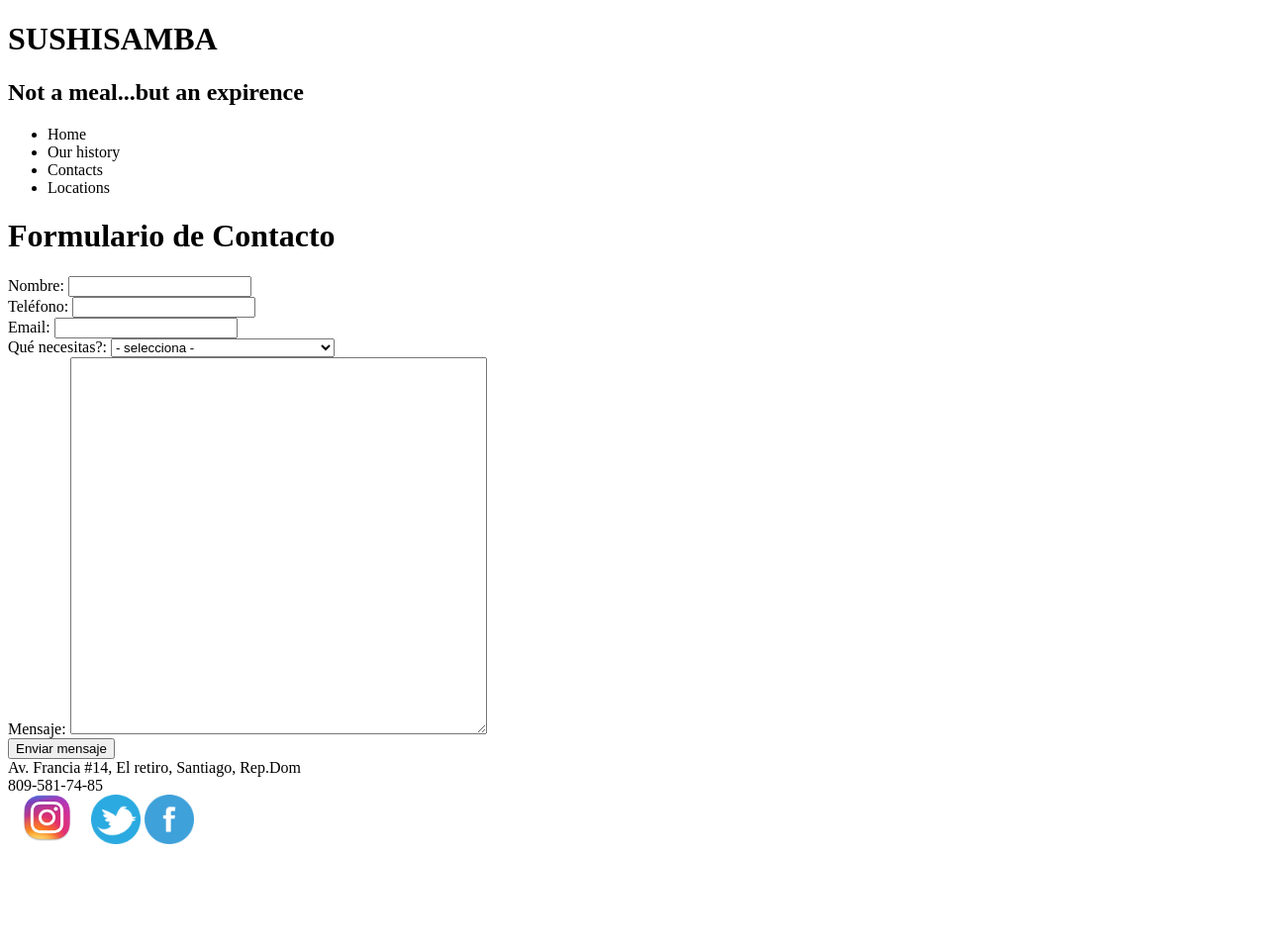
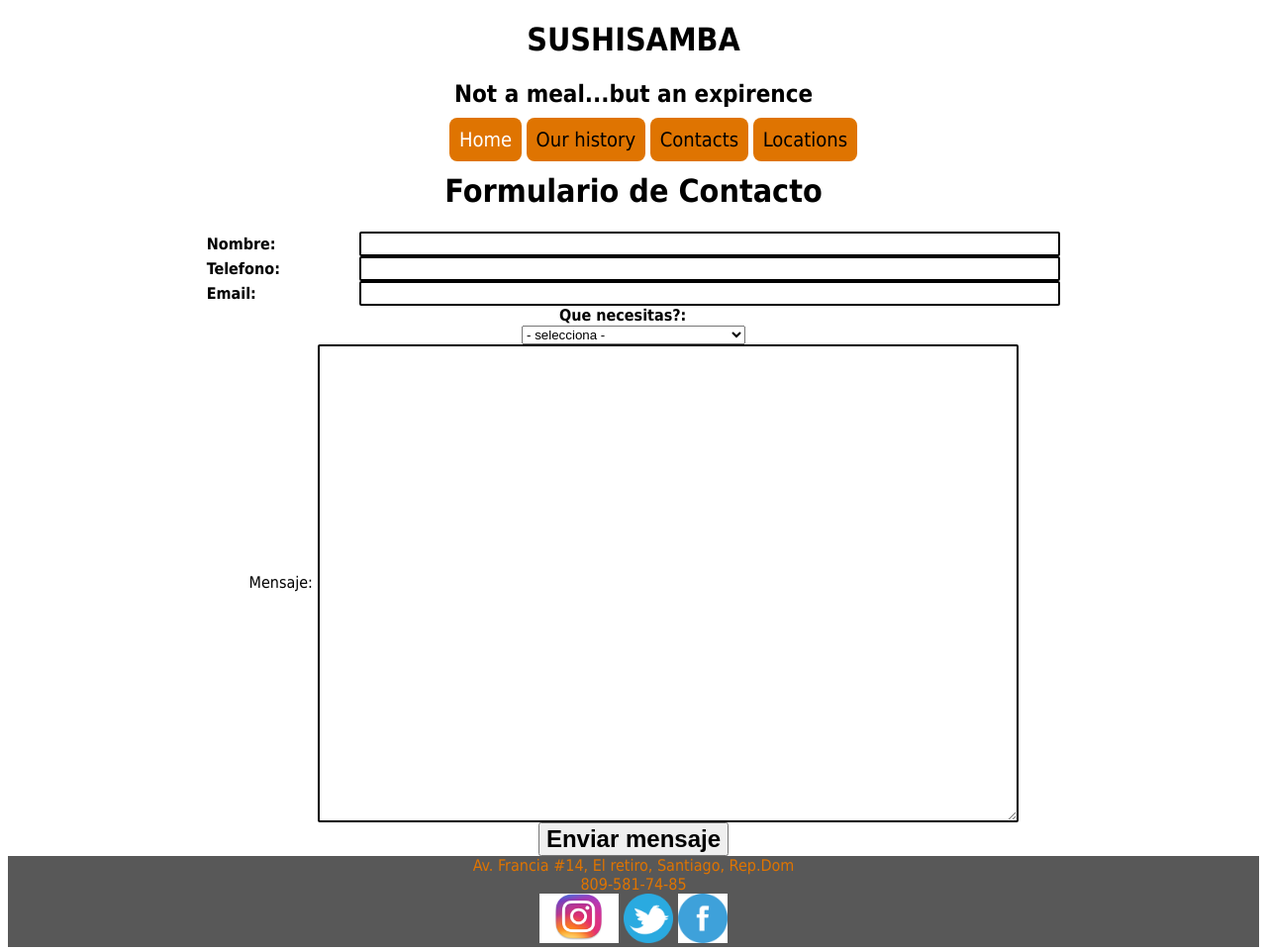
Before and after one commit to rrodriguezs/segundo, a website: page public_html/formulario.html in a window 1280 px wide. Shown: the whole page at 99% size. Before the commit the page ends 865 px from the top, so only its background shows below. Drawn offline with Linux system fonts and the light colour scheme.

Commit message:
Definiendo mis estilos

```diff
--- /dev/null
+++ b/nbproject/customs.json
@@ -0,0 +1,6 @@
+{
+    "elements": {
+        "lable": {}
+    },
+    "attributes": {}
+}
--- /dev/null
+++ b/public_html/CSS/estilos.css
@@ -0,0 +1,83 @@
+/*
+To change this license header, choose License Headers in Project Properties.
+To change this template file, choose Tools | Templates
+and open the template in the editor.
+*/
+/*
+    Created on : Nov 9, 2017, 7:16:36 PM
+    Author     : 00140307
+*/
+
+
+#cabezera{
+    text-align: center;
+    font-family: Tahoma;
+    color: #000000;
+}
+
+
+ul li{
+    list-style-type: none;
+    display: inline;
+    font-size: 20px;
+    background: #DF7401;
+    padding: 10px;
+    border-radius: 8px;
+    align: center;
+}
+
+
+#cuerpo{
+    text-align: center;
+    font-family: Comic Sans MS;
+    font-size: 22px;
+}
+
+
+ #pie{
+    text-align: center;
+    background: #585858;
+    color: #DF7401;
+}
+
+
+
+
+label{
+    display:inline-block;
+    width:150px;
+    text-align: left;
+    font-weight: bold;
+}
+
+input, textarea{
+    width: 700px;
+    font: 1em cursive;
+    border: 2px solid black;
+    border-radius: 2px;
+}
+textarea{
+    vertical-align: middle;
+}
+
+boton{
+    padding-left: 100px;
+
+}
+
+button{
+    font-size: 1.5em;
+    font-weight: bold;
+}
+
+a{
+    color: white;
+    text-decoration: none;
+}
+
+a:hover{
+    font-size: 45px;
+    background-color: red;
+    border-radius: 2px;
+
+}
--- a/public_html/formulario.html
+++ b/public_html/formulario.html
@@ -6,14 +6,14 @@
 -->
 <html>
 
-    <html>
+
     <head>
 
         <title>SUSHISAMBA</title>
 
         <meta charset="UTF-8">
         <meta name="viewport" content="width=device-width, initial-scale=1.0">
-
+        <link href="CSS/estilos.css" rel="stylesheet" type="text/css"/>
 
     </head>
 
@@ -23,7 +23,8 @@
             <h1>SUSHISAMBA</h1>
             <h2>Not a meal...but an expirence</h2>
             <ul>
-                <li>Home</li>
+
+                <li><a href="index.html">Home</a></li>
                 <li>Our history</li>
                 <li>Contacts</li>
                 <li>Locations</li>
@@ -39,7 +40,7 @@
             </div>
 
             <div>
-                <label for="Teléfono">Teléfono:</label>
+                <label for="Teléfono">Telefono:</label>
                 <input type="text" id="Teléfono"/>
             </div>
 
@@ -49,8 +50,9 @@
             </div>
 
             <div>
-                <label for="Qué necesitas?">Qué necesitas?:</label>
-                <!--/*<label for="so">Necesito</label> <br/>-->
+                <label for="Que necesitas?">Que necesitas?:</label>
+            </div>
+
 <select id="so" name="so">
   <option value="" selected="selected">- selecciona -</option>
   <option value="Quiero afiliarme como cliente">Quiero afiliarme como cliente</option>
@@ -58,6 +60,8 @@
   <option value="Quiero recibir un menu electronico">Quiero recibir un menu electronico</option>
   <option value="otro">Otro</option>
 </select>
+
+
 
 
                 <div>
```
Also changed, not shown: public_html/index.html (+4 -2 lines).
